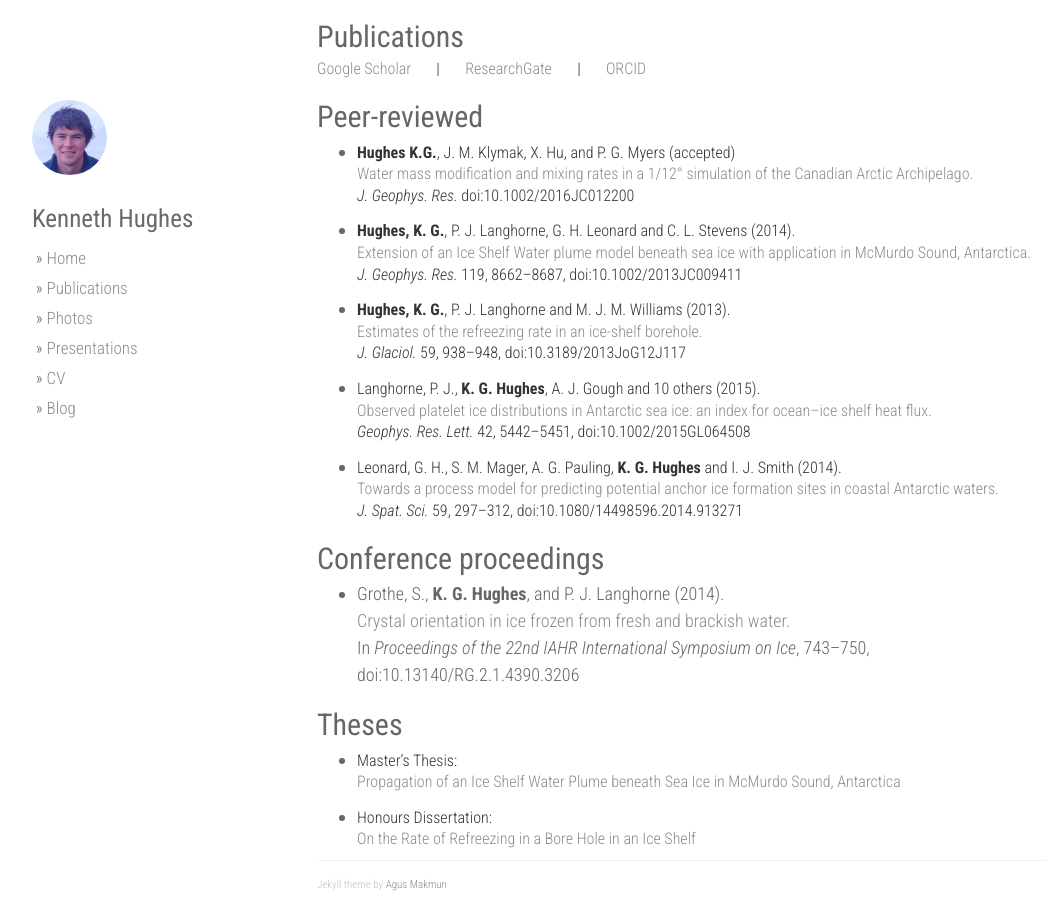
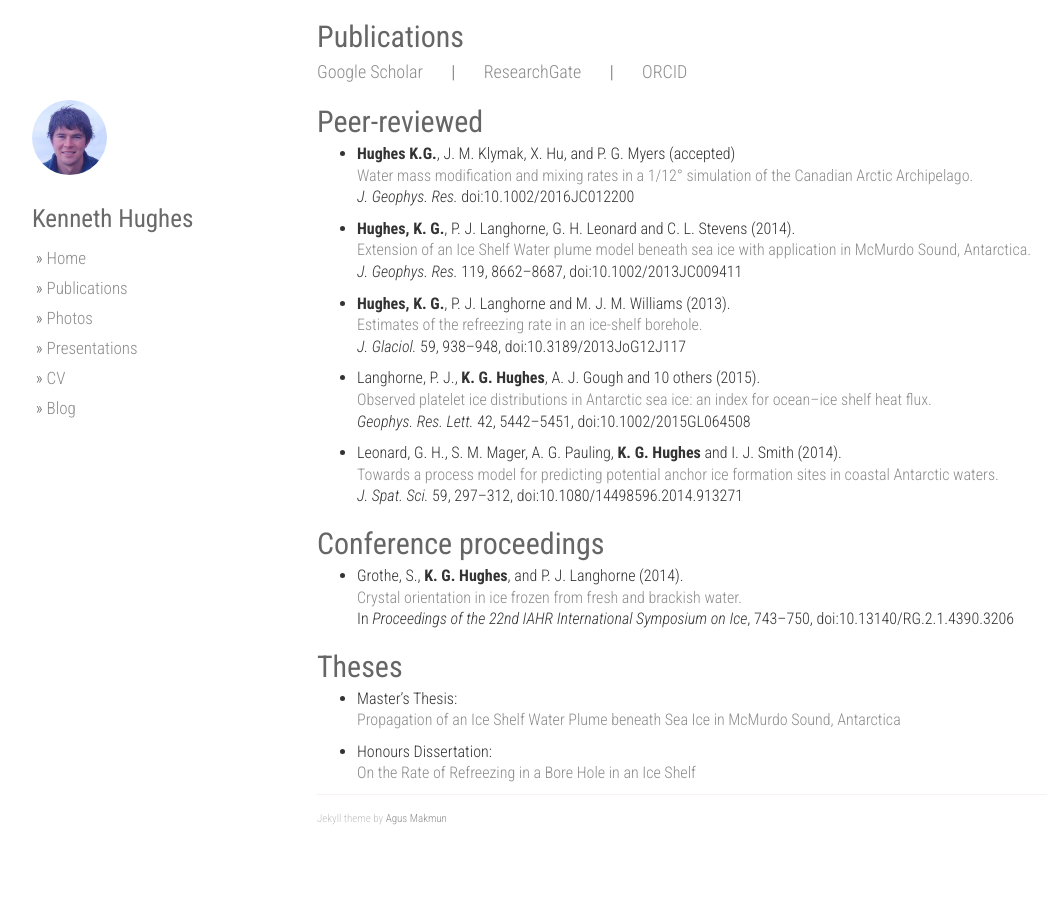
Before and after one commit to hugke729/hugke729.github.io, a Jekyll site: the page built from publications/index.md, in a window 1280 px wide. Shown: the whole page, without its empty margins (53-1110 px from the left). Built offline with Jekyll 4.4.1, drawn with Linux system fonts in a browser that asks for light colours; nearby versions of some CDN libraries.

Commit message:
Fix list font size issue

```diff
--- a/publications/index.md
+++ b/publications/index.md
@@ -37,6 +37,7 @@ css: publications
 In *Proceedings of the 22nd IAHR International Symposium on Ice*, 743–750, doi:10.13140/RG.2.1.4390.3206
 
 ## Theses
+
 - Master’s Thesis:
 [Propagation of an Ice Shelf Water Plume beneath Sea Ice in McMurdo Sound, Antarctica][mt]
 
--- a/static/css/publications.css
+++ b/static/css/publications.css
@@ -1,5 +1,5 @@
 @import url(main.css);
-p {
+li {
     font-size: 16px;
     line-height: 1.35em;
     color: #333;
```
Also changed, not shown: 1 other file.
